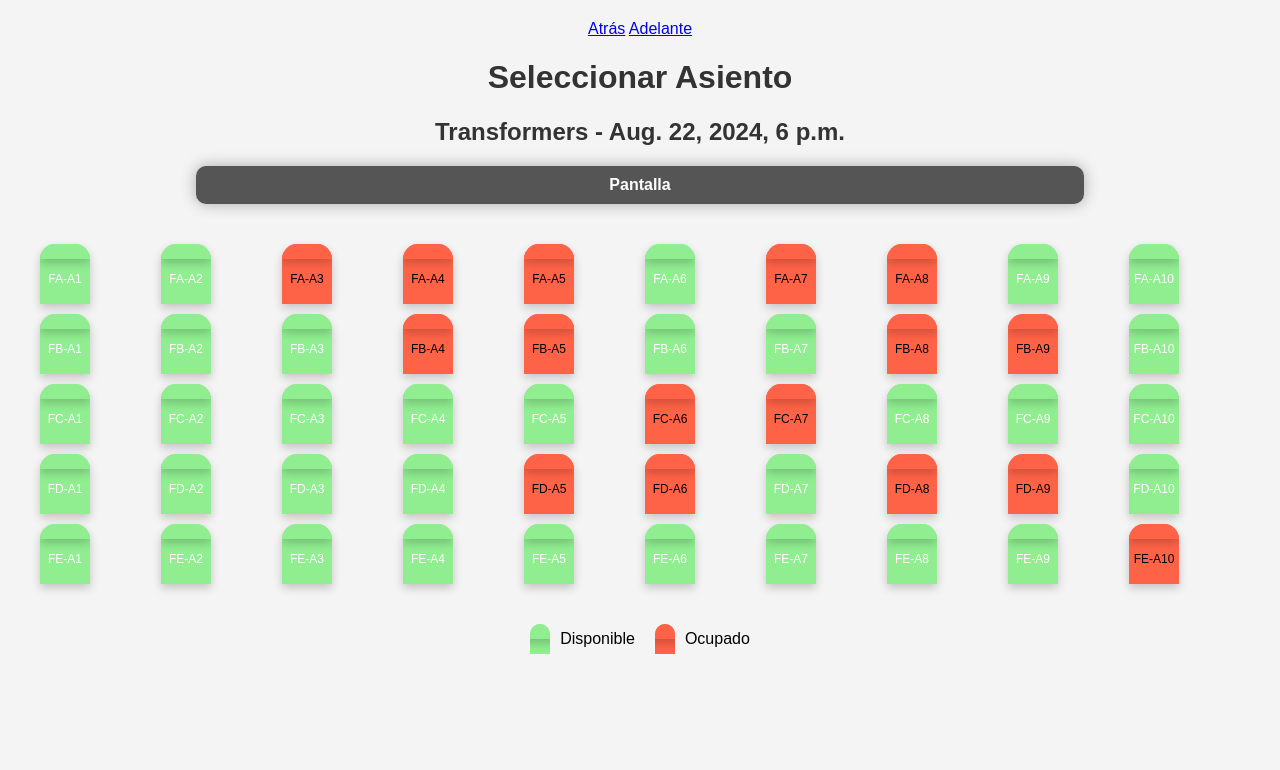
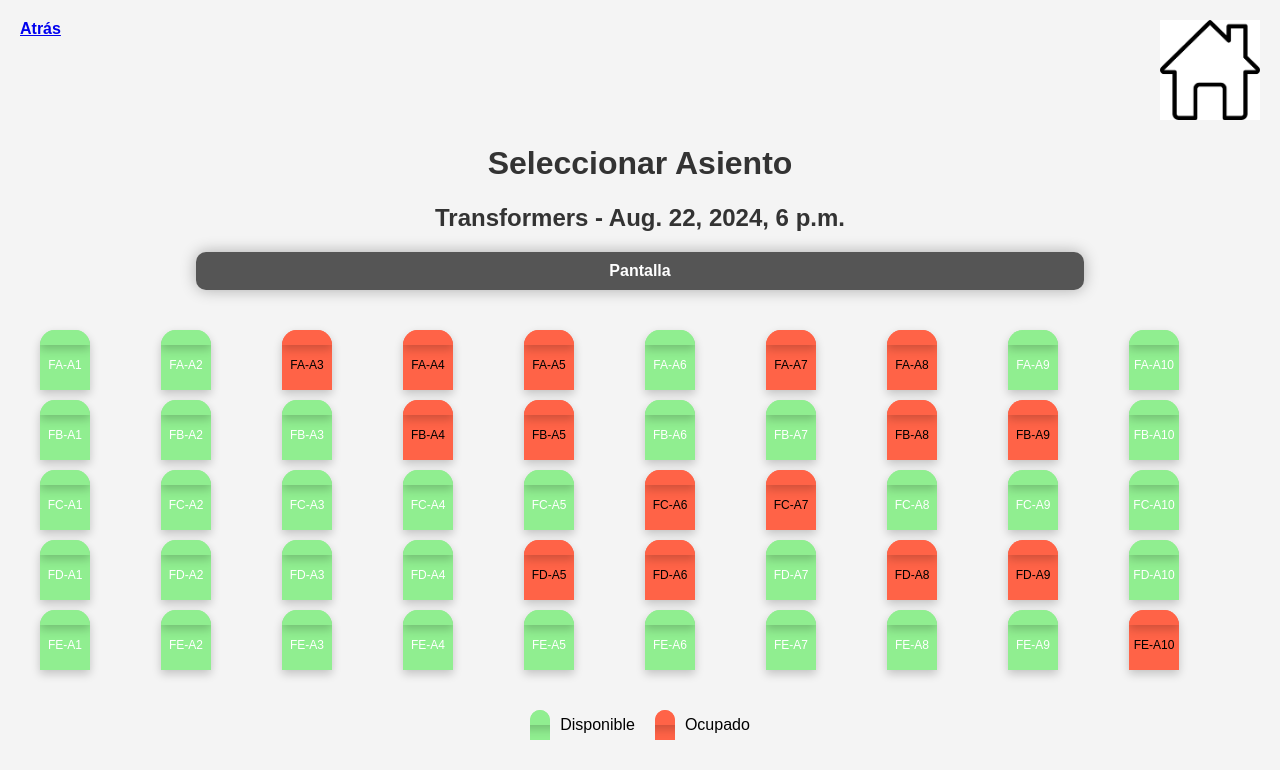
Before and after one commit to gabriel-1302/SistemaCine, a Django app: page /funcion/6/ in a window 1280 px wide. Shown: the top 770 px of the page. Run offline with Django 5.2, Linux system fonts and the light colour scheme; data comes from the database, SQL or seed files in the repository; both versions use the stored data as it was after the commit.

Commit message:
Mejora del codigo

```diff
--- a/SidtemaCineSas/boletos/templates/boletos/detalles_pelicula.html
+++ b/SidtemaCineSas/boletos/templates/boletos/detalles_pelicula.html
@@ -62,7 +62,7 @@
             background-color: #0056b3;
         }
         .movie-poster {
-            max-width: 300px; /* Limita el ancho máximo de la imagen */
+            max-width: 300px;
             height: auto;
             border-radius: 10px;
             margin-bottom: 20px;
--- a/SidtemaCineSas/boletos/templates/boletos/funciones_por_fecha.html
+++ b/SidtemaCineSas/boletos/templates/boletos/funciones_por_fecha.html
@@ -82,19 +82,15 @@
         a:hover {
             background-color: #0056b3;
         }
-
-        /* Asegurar que el contenedor se adapte en pantallas pequeñas */
         @media (max-width: 768px) {
             .funciones-container {
                 flex-direction: row;
-                /* Mantener disposición en fila en pantallas más pequeñas */
             }
         }
 
         @media (max-width: 480px) {
             .funciones-container {
                 flex-direction: column;
-                /* Cambia a disposición en columna para pantallas muy pequeñas */
             }
         }
     </style>
@@ -110,7 +106,7 @@
             <h2>{{ funcion.pelicula.titulo }}</h2>
             {% if funcion.pelicula.imagen %}
             <img src="{{ funcion.pelicula.imagen.url }}" alt="{{ funcion.pelicula.titulo }}"
-                style="width: 100%; border-radius: 4px;">
+                style="width: 100%; border-radius: 4px; height: 100%;">
             {% else %}
             <img src="ruta/a/imagen/placeholder.jpg" alt="No image available" style="width: 100%; border-radius: 4px;">
             {% endif %}
--- a/SidtemaCineSas/boletos/templates/boletos/seleccionar_asiento.html
+++ b/SidtemaCineSas/boletos/templates/boletos/seleccionar_asiento.html
@@ -1,11 +1,11 @@
 <!DOCTYPE html>
 <html lang="es">
+
 <head>
     <meta charset="UTF-8">
     <meta name="viewport" content="width=device-width, initial-scale=1.0">
     <title>Seleccionar Asiento</title>
     <style>
-
         body {
             font-family: 'Arial', sans-serif;
             background-color: #f4f4f4;
@@ -13,9 +13,12 @@
             padding: 20px;
             text-align: center;
         }
-        h1, h2 {
+
+        h1,
+        h2 {
             color: #333;
         }
+
         .screen {
             background-color: #555;
             margin: 20px auto;
@@ -27,6 +30,7 @@
             color: white;
             box-shadow: 0 0 15px rgba(0, 0, 0, 0.3);
         }
+
         .grid-container {
             display: grid;
             grid-template-columns: repeat(10, 1fr);
@@ -35,6 +39,7 @@
             margin-top: 20px;
             padding: 20px;
         }
+
         .seat {
             position: relative;
             width: 50px;
@@ -51,6 +56,7 @@
             padding-top: 10px;
             overflow: hidden;
         }
+
         .seat::before {
             content: '';
             position: absolute;
@@ -63,23 +69,29 @@
             border-radius: 15px 15px 0 0;
             box-shadow: 0 4px 10px rgba(0, 0, 0, 0.2);
         }
+
         .seat.available {
             background-color: #90EE90;
         }
+
         .seat.available:hover {
             background-color: #76C76B;
             transform: scale(1.1);
         }
+
         .seat.occupied {
             background-color: #FF6347;
             cursor: not-allowed;
         }
+
         .seat.available::before {
             background-color: #90EE90;
         }
+
         .seat.occupied::before {
             background-color: #FF6347;
         }
+
         .seat a {
             text-decoration: none;
             color: white;
@@ -89,40 +101,75 @@
             align-items: center;
             justify-content: center;
         }
+
         .seat.occupied a {
             pointer-events: none;
             color: #fff;
         }
+
         .legend {
             display: flex;
             justify-content: center;
             margin-top: 20px;
             gap: 20px;
         }
+
         .legend-item {
             display: flex;
             align-items: center;
             gap: 10px;
         }
+
         .legend-item .seat {
             width: 20px;
             height: 20px;
             box-shadow: none;
             margin: 0;
         }
+
+        #Encabezado {
+            color: white;
+            text-align: center;
+            font-weight: bold;
+            display: flex;
+            flex-direction: row;
+            justify-content: space-between;
+            width: 100%;
+        }
+
+        .seat.selected {
+            background-color: yellow;
+        }
     </style>
+    <script>
+        function seleccionarAsiento(asientoId) {
+            var asiento = document.getElementById('asiento-' + asientoId);
+            if (asiento.classList.contains('selected')) {
+                asiento.classList.remove('selected');
+            } else {
+                asiento.classList.add('selected');
+            }
+        }
+
+    </script>
 </head>
+
 <body>
     <div class="navbar">
-        <a href="javascript:history.back()">Atrás</a>
-        <a href="javascript:history.forward()">Adelante</a>
+        <div id="Encabezado">
+            <a href="javascript:history.back()">Atrás</a>
+            <!--<a href="javascript:history.forward()">Adelante</a>-->
+            <a href="{% url 'lista_peliculas' %}"><img src="../../../media/Iconos/homesistema.png" alt=""
+                    style="width: 100px; height: auto;"></a>
+        </div>
     </div>
     <h1>Seleccionar Asiento</h1>
     <h2>{{ funcion.pelicula.titulo }} - {{ funcion.horario }}</h2>
     <div class="screen">Pantalla</div>
     <div class="grid-container">
         {% for asiento in asientos %}
-        <div class="seat {% if asiento.id in asientos_ocupados %}occupied{% else %}available{% endif %}">
+        <div class="seat {% if asiento.id in asientos_ocupados %}occupied{% else %}available{% endif %}"
+            id="asiento-{{ asiento.id }}" onclick="seleccionarAsiento('{{ asiento.id }}')">
             {% if asiento.id not in asientos_ocupados %}
             <a href="{% url 'comprar_boleto' funcion.id asiento.id %}">F{{ asiento.fila }}-A{{ asiento.numero }}</a>
             {% else %}
@@ -141,5 +188,17 @@
             <span>Ocupado</span>
         </div>
     </div>
+
+    <!-- Botón para confirmar compra -->
+
+   <!--<div class="confirm-purchase">
+        <form action="{% url 'confirmar_compra' %}" method="post">
+            {% csrf_token %}
+            <button type="submit" class="btn-confirm">Confirmar Compra</button>
+        </form>
+    </div>
+    -->
+
 </body>
+
 </html>
--- a/SidtemaCineSas/boletos/urls.py
+++ b/SidtemaCineSas/boletos/urls.py
@@ -4,6 +4,7 @@ from . import views
 urlpatterns = [
     path('', views.lista_peliculas, name='lista_peliculas'),
     path('buscar/', views.buscar_peliculas, name='buscar_peliculas'),  # Aquí el cambio
+    path('confirmar/', views.confirmar_compra, name='confirmar_compra'),  # Aquí el cambio
     path('pelicula/<int:pelicula_id>/', views.detalles_pelicula, name='detalles_pelicula'),
     path('funcion/<int:funcion_id>/', views.seleccionar_asiento, name='seleccionar_asiento'),
     path('comprar/<int:funcion_id>/<int:asiento_id>/', views.comprar_boleto, name='comprar_boleto'),
--- a/SidtemaCineSas/boletos/views.py
+++ b/SidtemaCineSas/boletos/views.py
@@ -1,6 +1,8 @@
 from django.shortcuts import render
 from datetime import datetime
+
 # Create your views here.
+from django.shortcuts import redirect
 from django.shortcuts import render, get_object_or_404
 from .models import Pelicula, Funcion, Asiento, Boleto, PeliculaEstreno
 
@@ -10,8 +12,8 @@ def buscar_peliculas(request):
     funciones = []
 
     if fecha:
-        fecha_obj = datetime.strptime(fecha, '%Y-%m-%d').date()  # Convertimos el string a un objeto de fecha
-        funciones = Funcion.objects.filter(horario__date=fecha_obj)  # Filtramos las funciones por fecha
+        fecha_obj = datetime.strptime(fecha, '%Y-%m-%d').date()
+        funciones = Funcion.objects.filter(horario__date=fecha_obj)
 
     return render(request, 'boletos/funciones_por_fecha.html', {
         'funciones': funciones,
@@ -21,6 +23,8 @@ def buscar_peliculas(request):
 def lista_peliculas(request):
     estrenos = PeliculaEstreno.objects.all()
     peliculas = Pelicula.objects.all()
+    request.session['boletos_seleccionados'] = []
+    request.session.modified = True
     return render(request, 'boletos/lista_peliculas.html', {'peliculas': peliculas, 'estrenos':estrenos})
 
 def detalles_pelicula(request, pelicula_id):
@@ -35,11 +39,35 @@ def seleccionar_asiento(request, funcion_id):
     asientos_ocupados = [boleto.asiento.id for boleto in boletos if boleto.comprado]
     return render(request, 'boletos/seleccionar_asiento.html', {'funcion': funcion, 'asientos': asientos, 'asientos_ocupados': asientos_ocupados})
 
+
+from django.http import HttpResponse
 def comprar_boleto(request, funcion_id, asiento_id):
-    funcion = get_object_or_404(Funcion, id=funcion_id)
-    asiento = get_object_or_404(Asiento, id=asiento_id)
-    boleto, created = Boleto.objects.get_or_create(funcion=funcion, asiento=asiento)
-    if created or not boleto.comprado:
-        boleto.comprado = True
-        boleto.save()
-    return render(request, 'boletos/confirmacion.html', {'boleto': boleto})
+    if 'boletos_seleccionados' not in request.session:
+        request.session['boletos_seleccionados'] = []
+
+    # Añadir el asiento a la lista de boletos seleccionados en la sesión
+    if {'funcion_id': funcion_id, 'asiento_id': asiento_id} not in request.session['boletos_seleccionados']:
+        request.session['boletos_seleccionados'].append({'funcion_id': funcion_id, 'asiento_id': asiento_id})
+        request.session.modified = True
+
+    return HttpResponse(status=204)
+
+
+def confirmar_compra(request):
+    boletos = []
+    if 'boletos_seleccionados' in request.session:
+        for item in request.session['boletos_seleccionados']:
+            funcion = get_object_or_404(Funcion, id=item['funcion_id'])
+            asiento = get_object_or_404(Asiento, id=item['asiento_id'])
+            boleto, created = Boleto.objects.get_or_create(funcion=funcion, asiento=asiento)
+            if created or not boleto.comprado:
+                boleto.comprado = True
+                boleto.save()
+                boletos.append(boleto)
+        request.session['boletos_seleccionados'] = []
+        request.session.modified = True
+
+    if boletos:
+        return render(request, 'boletos/confirmacion.html', {'boletos': boletos})
+    else:
+        return redirect('lista_peliculas')
```
Also changed, not shown: SidtemaCineSas/boletos/models.py (+0 -8 lines), SidtemaCineSas/boletos/templates/boletos/confirmacion.html (+15 -5 lines), SidtemaCineSas/boletos/templates/boletos/lista_peliculas.html (+12 -0 lines), SidtemaCineSas/db.sqlite3, SidtemaCineSas/media/Iconos/homesistema.png (added).
